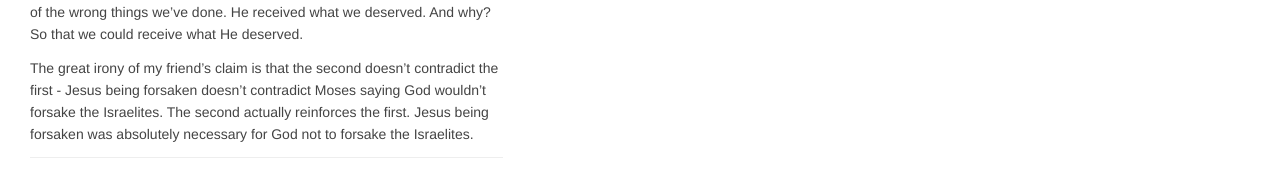
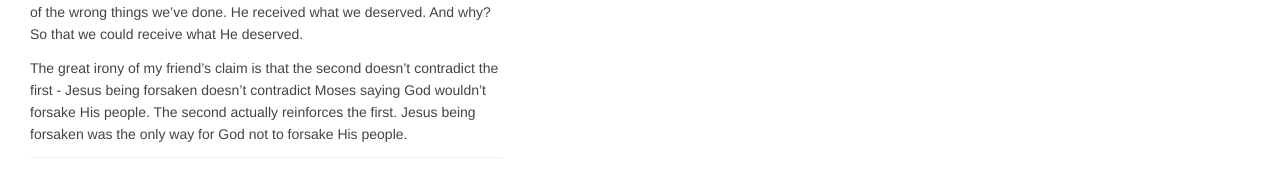
Before and after one commit to davidchang/davidandsuzi.com, a Jekyll site: the page built from _posts/2013-03-09-an-old-high-school-conversation.md, in a window 1280 px wide and 900 px high, scrolled down 538 px. Shown: the part 727-897 px from the top of the window. Built offline with Jekyll 4.4.1, drawn with Linux system fonts in a browser that asks for light colours.

Commit message:
slight edit to a post

```diff
--- a/_posts/2013-03-09-an-old-high-school-conversation.md
+++ b/_posts/2013-03-09-an-old-high-school-conversation.md
@@ -30,4 +30,4 @@ He didn't receive a fair trial. He was beaten and flogged and spit on. Crucifixi
 
 But at the end of it, Jesus asks, "why have You forsaken Me?" It wasn't the brutality of the abuse or the abandoning of His followers or any number of things that grieved Jesus - it was that He was forsaken by God. He paid the price for man's sins and disobedience. He was judged as if He had done all of the wrong things we've done. He received what we deserved. And why? So that we could receive what He deserved.
 
-The great irony of my friend's claim is that the second doesn't contradict the first - Jesus being forsaken doesn't contradict Moses saying God wouldn't forsake the Israelites. The second actually reinforces the first. Jesus being forsaken was absolutely necessary for God not to forsake the Israelites.
+The great irony of my friend's claim is that the second doesn't contradict the first - Jesus being forsaken doesn't contradict Moses saying God wouldn't forsake His people. The second actually reinforces the first. Jesus being forsaken was the only way for God not to forsake His people.
```
